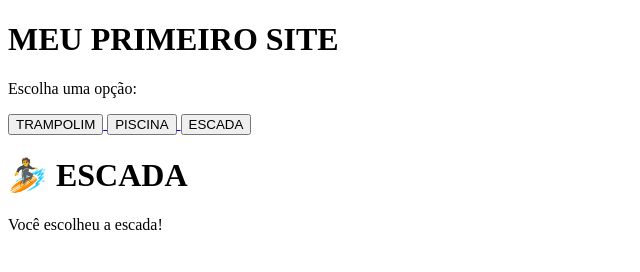
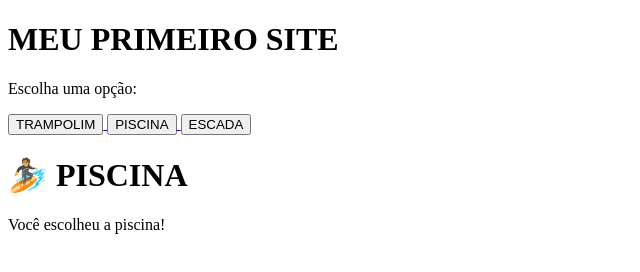
Before and after one commit to joao8268901-stack/trampolim, a plain HTML site: page piscina.html in a window 1280 px wide. Shown: the full height of the page, 0-640 px from the left. Drawn offline with Linux system fonts and the light colour scheme.

Commit message:
Change heading and paragraph for piscina page

```diff
--- a/piscina.html
+++ b/piscina.html
@@ -28,9 +28,9 @@
 </head>
 <body>
 
-    <h1>🏄 ESCADA</h1>
+    <h1>🏄 PISCINA</h1>
 
-    <p>Você escolheu a escada!</p>
+    <p>Você escolheu a piscina!</p>
 
 </body>
 </html>
```
